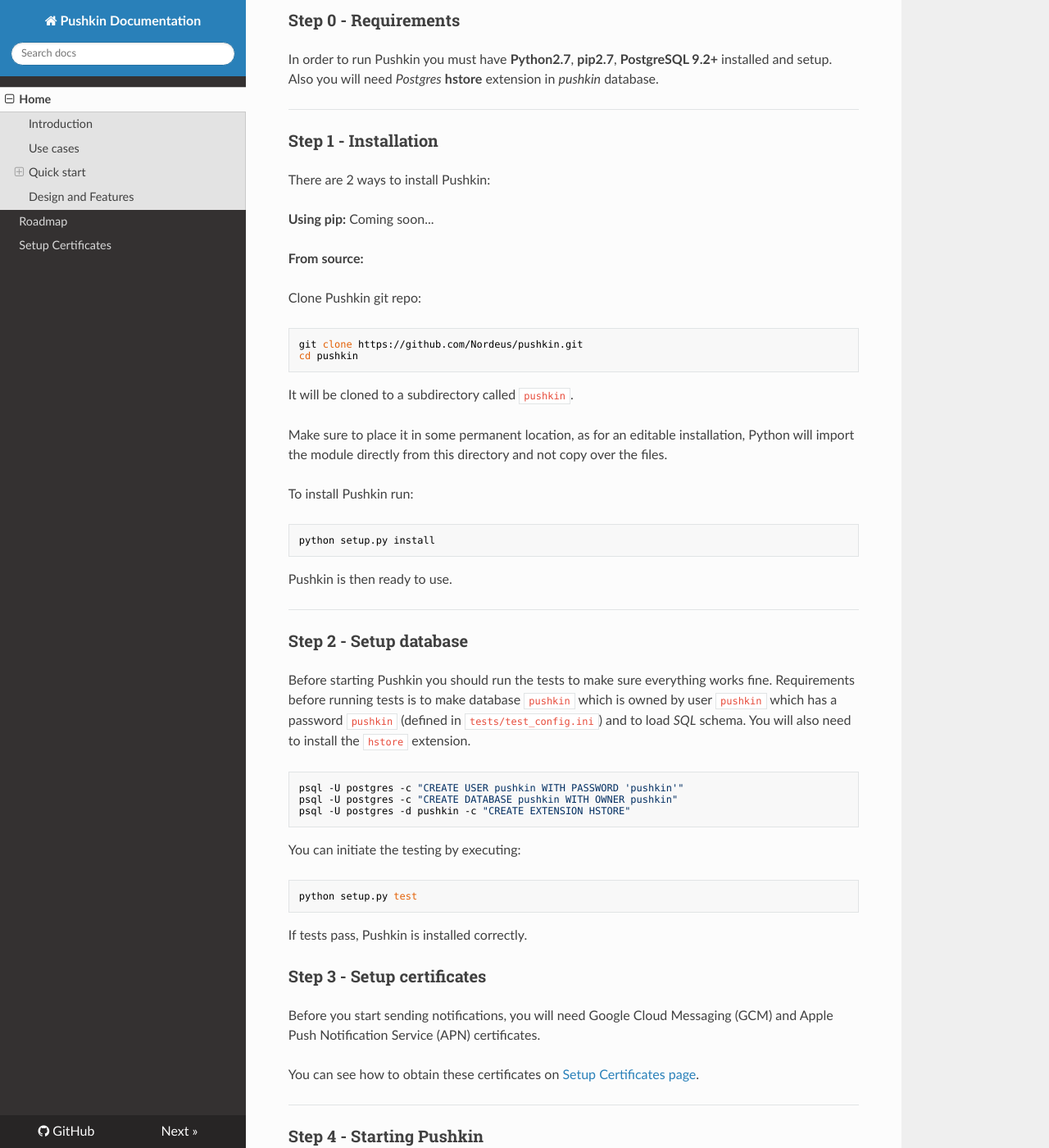
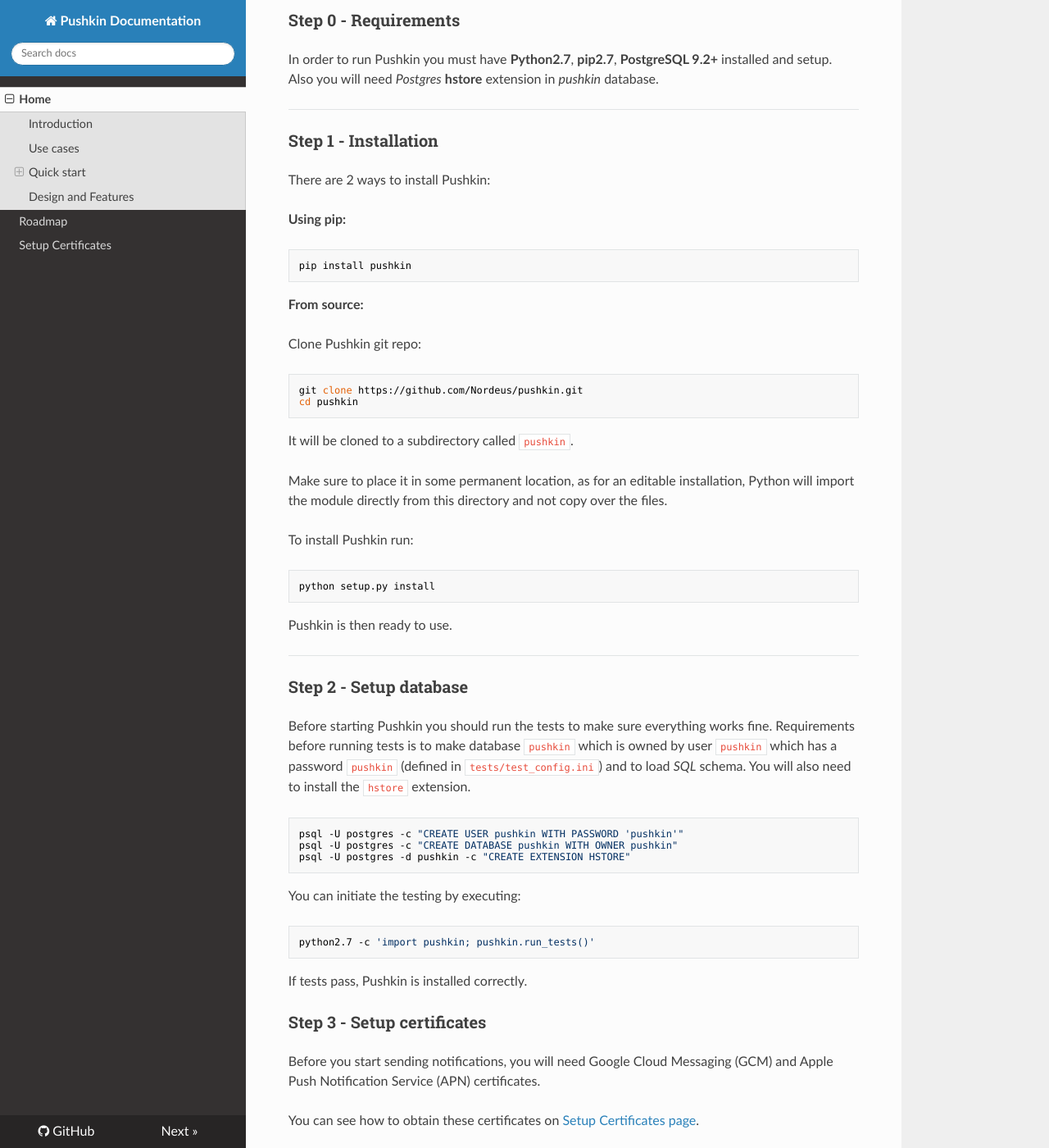
Before and after one commit to Nordeus/pushkin, an MkDocs documentation site: the page built from docs/index.md, in a window 1280 px wide and 1400 px high, scrolled down 1299 px. Shown: the whole window at 82% size. Built offline with MkDocs 1.6.1, drawn with Linux system fonts in a browser that asks for light colours; nearby versions of some CDN libraries; old or Windows-style settings are respelled for this version of MkDocs.

Commit message:
index.md 'pip install pushkin'

````diff
--- a/docs/index.md
+++ b/docs/index.md
@@ -41,7 +41,10 @@
 There are 2 ways to install Pushkin:
 
 **Using pip:**
-Coming soon...
+
+```bash
+pip install pushkin
+```
 
 **From source:**
 
@@ -80,7 +83,7 @@
 You can initiate the testing by executing:
 
 ```bash
-python setup.py test
+python2.7 -c 'import pushkin; pushkin.run_tests()'
 ```
 
 If tests pass, Pushkin is installed correctly.
````
